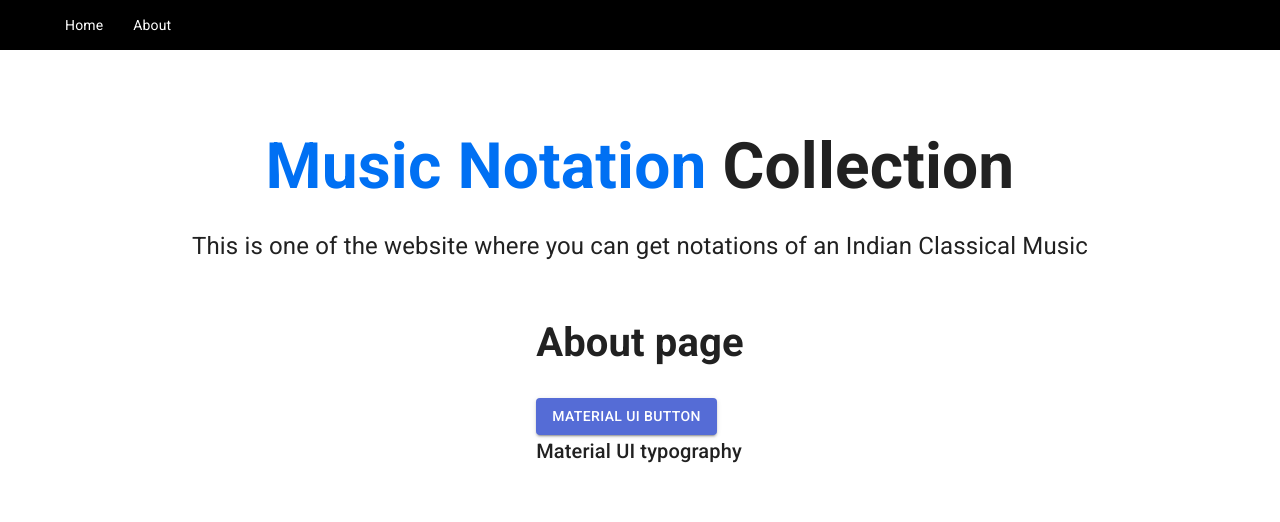
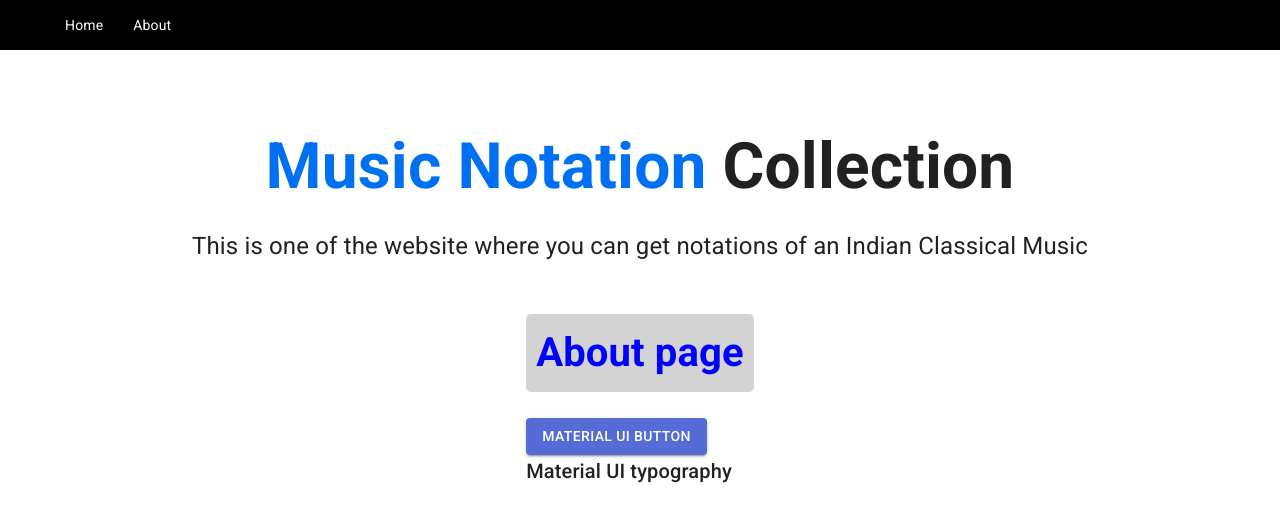
Before and after one commit to vkbiotech841/next-js-demo, a Next.js app: page /about in a window 1280 px wide. Shown: the top 522 px of the page. Built offline with nearby package versions, Linux system fonts and the light colour scheme.

Commit message:
sass file added

```diff
--- a/components/Nav.js
+++ b/components/Nav.js
@@ -1,6 +1,6 @@
 
 import Link from 'next/link';
-import navStyles from '../styles/Nav.module.css';
+import navStyles from '../styles/Nav.module.scss';
 
 
 const Nav = () => {
--- a/package.json
+++ b/package.json
@@ -11,6 +11,7 @@
     "@material-ui/core": "^4.11.3",
     "next": "10.0.7",
     "react": "17.0.1",
-    "react-dom": "17.0.1"
+    "react-dom": "17.0.1",
+    "sass": "^1.32.8"
   }
 }
--- a/pages/about.js
+++ b/pages/about.js
@@ -6,13 +6,24 @@
     return (
         <div>
             <Meta title='about' />
-            <h1>About page</h1>
+            <h1 className="myInlineCss">About page</h1>
             <Button variant="contained" color="primary" >
                 Material UI button
             </Button>
             <Typography variant="h6" component="h1" gutterBottom>
                 Material UI typography
             </Typography>
+
+            <style jsx>
+                {`
+                    .myInlineCss{
+                        color:blue;
+                        background:lightgrey;
+                        border-radius:5px;
+                        padding:10px;
+                    }
+                `}
+            </style>
         </div>
     )
 }
```
Also changed, not shown: styles/Nav.module.scss (renamed from styles/Nav.module.css), 2 other files (tests, documents, lock files or other folders).
